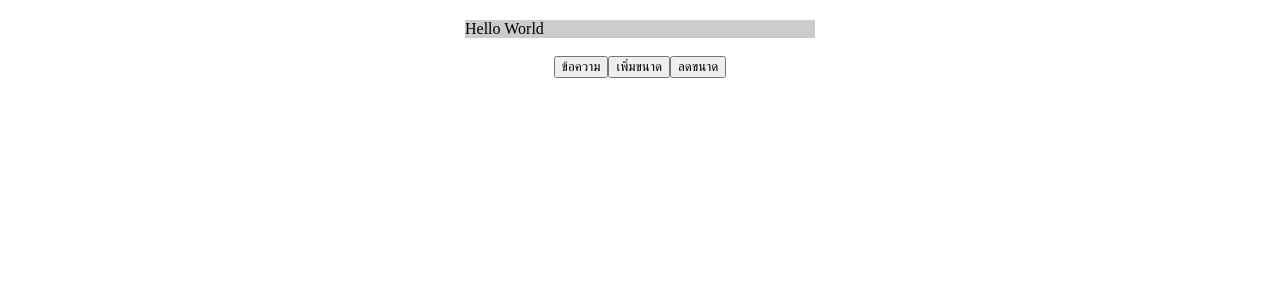
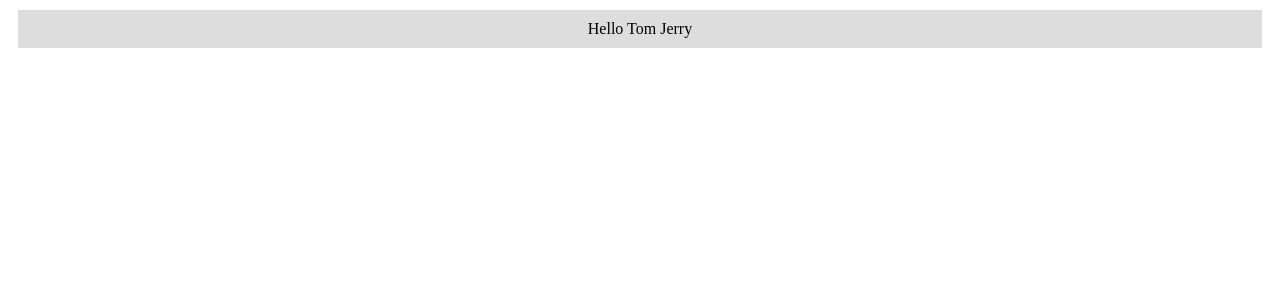
Before and after one commit to midst2/github-desktop-project, a React (Create React App) app: page / in a window 1280 px wide. Shown: the top 300 px of the page. Built offline with nearby package versions, Linux system fonts and the light colour scheme.

Commit message:
use context (first time)

```diff
--- a/src/App.js
+++ b/src/App.js
@@ -1,9 +1,14 @@
 import React from "react";
-import StateFunc from "./state-func";
+import  {userContext} from "./context/context";
+import Content from "./context/context-content";
 
 function App() {
   return <>
-    <StateFunc></StateFunc>
+    <userContext.Provider value = {"Tom Jerry"}>
+    <Content/>
+    </userContext.Provider>
+
+
   </>
 }
 
--- /dev/null
+++ b/src/context/context-content.js
@@ -0,0 +1,16 @@
+import React from 'react'
+import { userContext } from './context'
+
+export default function Content() {
+    let user = React.useContext(userContext)
+
+    const contentStyle = {
+        backgroundColor : '#ddd',
+        textAlign: 'center',
+        margin : 10,
+        padding : 10
+    }
+    return (
+        <div style={contentStyle}>Hello {user}</div>
+    )
+}
--- /dev/null
+++ b/src/context/context.js
@@ -0,0 +1,3 @@
+import { createContext} from 'react'
+
+export const userContext = createContext()
```
